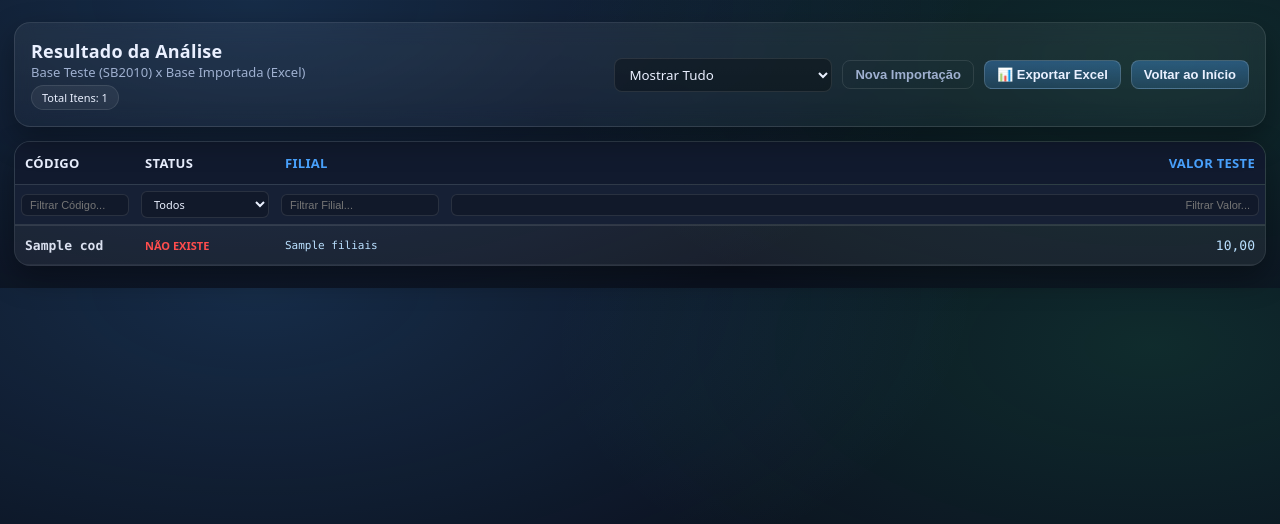
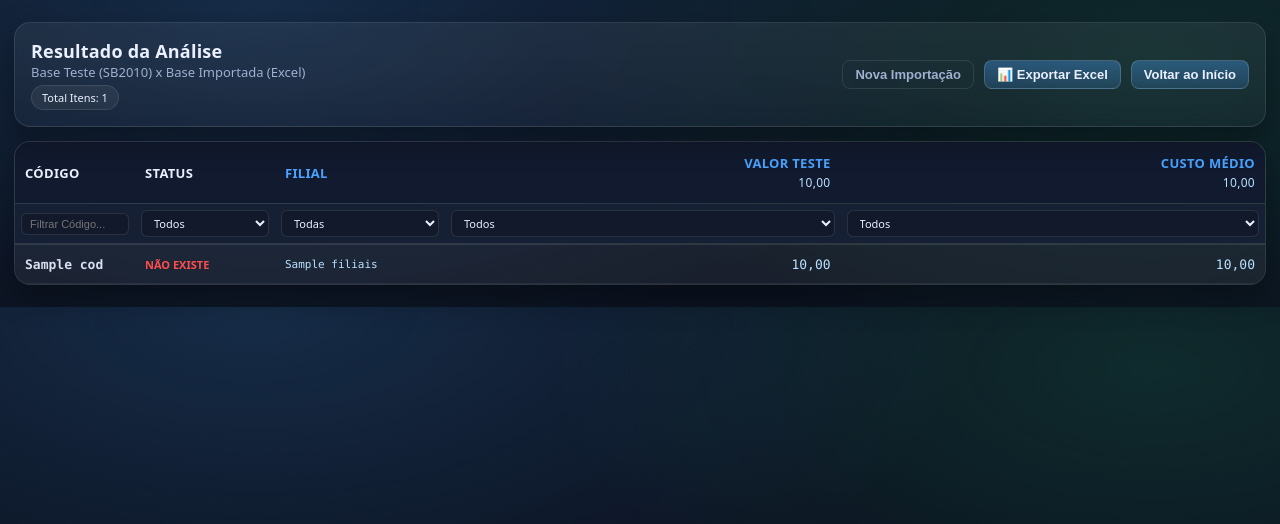
Before and after one commit to grupo-aizs/tablesSB2, a Flask app: template templates/importar_resultado.html in a window 1280 px wide. Shown: the top 524 px of the page. Run offline with Flask 3, Linux system fonts and the light colour scheme; the template is opened without the code that fills it: most values are stand-ins (such as "Sample title", 1, 10 or a date in 2020); parts of the project's set-up code (start-up, migrations or seed data) failed here and were passed over.

Commit message:
first commit

```diff
--- a/app.py
+++ b/app.py
@@ -595,6 +595,7 @@ def upload_analise():
 
             t_qatu = db_entry['qatu'] if found else 0.0
             t_vatu = db_entry['vatu'] if found else 0.0
+            t_cm = (t_vatu / t_qatu) if t_qatu > 0 else 0.0
 
             # Separa Filiais e Locais
             if found:
@@ -618,6 +619,7 @@ def upload_analise():
                 # Teste
                 't_qatu': t_qatu,
                 't_vatu': t_vatu,
+                't_cm': t_cm,
 
                 # Importado
                 'i_qatu': i_qatu,
--- a/templates/importar_resultado.html
+++ b/templates/importar_resultado.html
@@ -241,13 +241,6 @@
 
             <div style="display:flex; gap:10px; align-items:center;">
 
-                <select id="filterStatus" onchange="updateFilter('global', this.value)">
-                    <option value="all">Mostrar Tudo</option>
-                    <option value="diff">⚠️ Com Divergência</option>
-                    <option value="ok">✅ Iguais</option>
-                    <option value="missing">❌ Produto Não Cadastrado</option>
-                </select>
-
                 <button class="btn-secondary" onclick="window.location.href='/importar'">Nova Importação</button>
                 <button onclick="window.location.href='/export_analise'" title="Baixar Resultado em Excel">📊 Exportar
                     Excel</button>
@@ -259,11 +252,19 @@
             <div class="table-wrap">
                 <table id="resultsTable">
                     <thead>
-                        <tr>
-                            <th style="width:100px;">CÓDIGO</th>
-                            <th style="width:120px;">STATUS</th>
-                            <th style="width:150px; color:#4aa3ff;">FILIAL</th>
-                            <th class="right" style="color:#4aa3ff;">VALOR TESTE</th>
+                        <th style="width:100px;">CÓDIGO</th>
+                        <th style="width:120px;">STATUS</th>
+                        <th style="width:150px; color:#4aa3ff;">FILIAL</th>
+                        <th class="right" style="color:#4aa3ff;">
+                            VALOR TESTE
+                            <div id="totalValTeste"
+                                style="font-size:12px; color:#bae0ff; font-weight:normal; margin-top:2px;"></div>
+                        </th>
+                        <th class="right" style="color:#4aa3ff;">
+                            CUSTO MÉDIO
+                            <div id="totalCM"
+                                style="font-size:12px; color:#bae0ff; font-weight:normal; margin-top:2px;"></div>
+                        </th>
                         </tr>
                         <!-- Filter Row -->
                         <tr class="filter-row">
@@ -276,16 +277,28 @@
                                     <option value="NÃO EXISTE">Ausente</option>
                                 </select>
                             </th>
-                            <th><input type="text" class="filter-input" placeholder="Filtrar Filial..."
-                                    onkeyup="updateFilter('filial', this.value)"></th>
-                            <th><input type="text" class="filter-input right" placeholder="Filtrar Valor..."
-                                    onkeyup="updateFilter('val_teste', this.value)"></th>
+                            <th>
+                                <select id="selFilial" class="filter-input"
+                                    onchange="updateFilter('filial', this.value)">
+                                    <option value="">Todas</option>
+                                </select>
+                            </th>
+                            <th>
+                                <select id="selVal" class="filter-input"
+                                    onchange="updateFilter('val_teste', this.value)">
+                                    <option value="">Todos</option>
+                                </select>
+                            </th>
+                            <th>
+                                <select id="selCM" class="filter-input" onchange="updateFilter('cm', this.value)">
+                                    <option value="">Todos</option>
+                                </select>
+                            </th>
                         </tr>
                     </thead>
                     <tbody>
                         {% for item in data %}
-                        <tr class="result-row {% if item.has_diff %}row-diff{% endif %}"
-                            data-diff="{{ 'true' if item.has_diff else 'false' }}"
+                        <tr class="result-row" data-diff="{{ 'true' if item.has_diff else 'false' }}"
                             data-found="{{ 'true' if item.found else 'false' }}">
 
                             <td class="mono" style="font-weight:bold;">{{ item.cod }}</td>
@@ -304,8 +317,14 @@
                             <td class="right mono" style="color:#bae0ff;">
                                 {{ item.t_vatu | format_br }}
                             </td>
+
+                            <!-- CM -->
+                            <td class="right mono" style="color:#bae0ff;">
+                                {{ item.t_cm | format_br }}
+                            </td>
                         </tr>
                         {% endfor %}
+                    </tbody>
                     </tbody>
                 </table>
             </div>
@@ -313,12 +332,44 @@
     </div>
 
     <script>
+        // Populate Selects from table data
+        document.addEventListener('DOMContentLoaded', () => {
+            populateOptions(2, 'selFilial'); // Filial is index 2
+            populateOptions(3, 'selVal');    // Valor is index 3
+            populateOptions(4, 'selCM');     // CM is index 4
+            applyAllFilters(); // Init calculations
+        });
+
+        function populateOptions(colIndex, selectId) {
+            const select = document.getElementById(selectId);
+            const rows = document.querySelectorAll('.result-row');
+            const uniqueValues = new Set();
+
+            rows.forEach(row => {
+                const cells = row.getElementsByTagName('td');
+                if (cells[colIndex]) {
+                    const val = cells[colIndex].textContent.trim();
+                    if (val) uniqueValues.add(val);
+                }
+            });
+
+            const sorted = Array.from(uniqueValues).sort();
+
+            sorted.forEach(val => {
+                const opt = document.createElement('option');
+                opt.value = val;
+                opt.textContent = val;
+                select.appendChild(opt);
+            });
+        }
+
         // State of active filters
         const activeFilters = {
             global: 'all',
             cod: '',
             status: '',
             filial: '',
+            cm: '',
             val_teste: ''
         };
 
@@ -329,6 +380,8 @@
 
         function applyAllFilters() {
             const rows = document.querySelectorAll('.result-row');
+            let totalVal = 0.0;
+            let totalCM = 0.0;
 
             rows.forEach(row => {
                 // 1. Check Global Filter
@@ -341,29 +394,55 @@
                 else if (activeFilters.global === 'missing') passGlobal = !isFound;
 
                 // 2. Check Text Filters
-                // Get cell contents. Indices match the <td> order
-                // Order: 0: Cod, 1: Status, 2: Filial, 3: ValTeste
+                // Order: 0: Cod, 1: Status, 2: Filial, 3: ValTeste, 4: CM
                 const cells = row.getElementsByTagName('td');
 
-                if (cells.length < 4) return; // safety
+                if (cells.length < 5) return; // safety
 
                 const txtCod = cells[0].textContent.toLowerCase();
                 const txtStatus = cells[1].textContent.trim().toLowerCase();
                 const txtFilial = cells[2].textContent.toLowerCase();
                 const txtValTeste = cells[3].textContent.toLowerCase();
+                const txtCM = cells[4].textContent.toLowerCase();
 
                 const passCod = !activeFilters.cod || txtCod.includes(activeFilters.cod);
                 const passStatus = !activeFilters.status || txtStatus.includes(activeFilters.status);
                 const passFilial = !activeFilters.filial || txtFilial.includes(activeFilters.filial);
                 const passValTeste = !activeFilters.val_teste || txtValTeste.includes(activeFilters.val_teste);
+                const passCM = !activeFilters.cm || txtCM.includes(activeFilters.cm);
 
                 // Final Decision
-                if (passGlobal && passCod && passStatus && passFilial && passValTeste) {
+                if (passGlobal && passCod && passStatus && passFilial && passValTeste && passCM) {
                     row.style.display = '';
+
+                    // Add to total
+                    const valStr = cells[3].textContent.trim();
+                    // 1.500,00 -> 1500.00
+                    // Remove dots, repl comma with dot
+                    const cleanVal = parseFloat(valStr.replace(/\./g, '').replace(',', '.'));
+                    if (!isNaN(cleanVal)) {
+                        totalVal += cleanVal;
+                    }
+
+                    // Add to total CM
+                    const cmStr = cells[4].textContent.trim();
+                    const cleanCM = parseFloat(cmStr.replace(/\./g, '').replace(',', '.'));
+                    if (!isNaN(cleanCM)) {
+                        totalCM += cleanCM;
+                    }
                 } else {
                     row.style.display = 'none';
                 }
             });
+
+            // Update total display
+            const fmtTotal = totalVal.toLocaleString('pt-BR', { minimumFractionDigits: 2, maximumFractionDigits: 2 });
+            const el = document.getElementById('totalValTeste');
+            if (el) el.textContent = fmtTotal;
+
+            const fmtTotalCM = totalCM.toLocaleString('pt-BR', { minimumFractionDigits: 2, maximumFractionDigits: 2 });
+            const elCM = document.getElementById('totalCM');
+            if (elCM) elCM.textContent = fmtTotalCM;
         }
     </script>
 </body>
```
